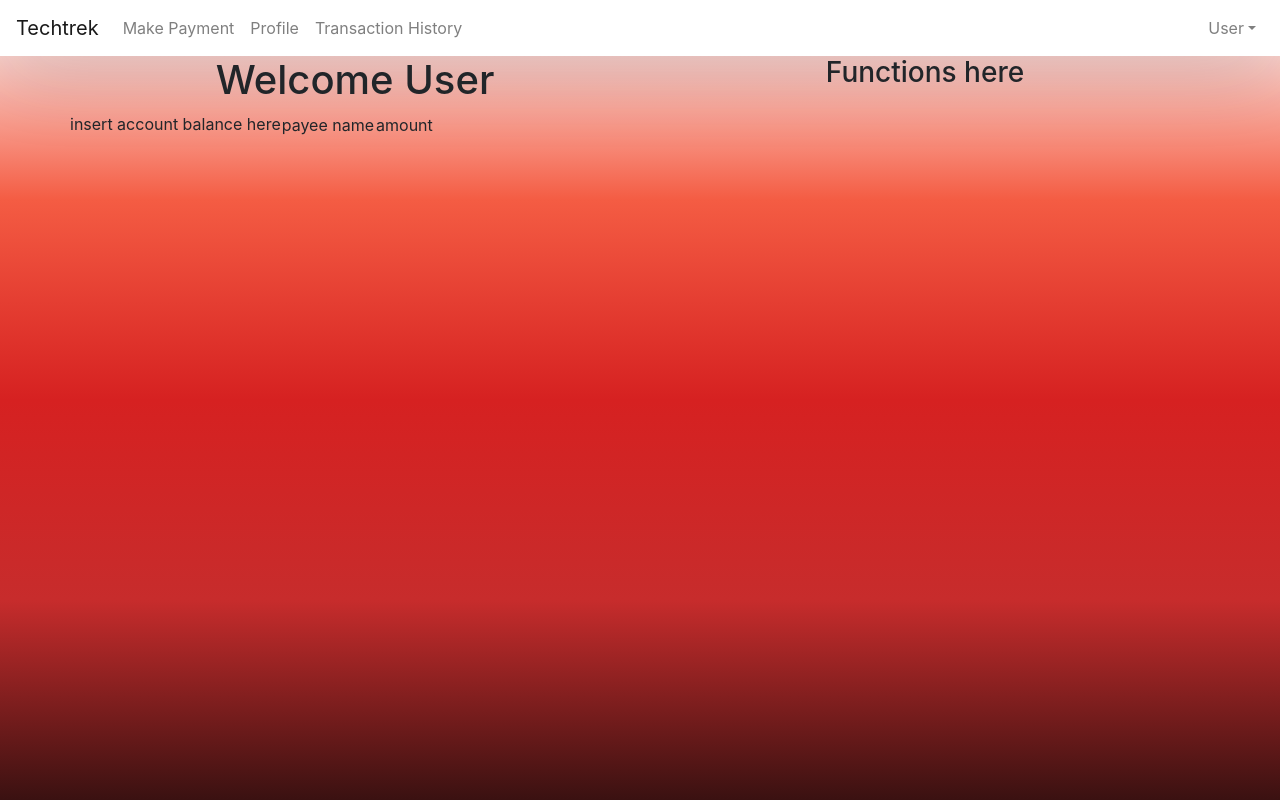
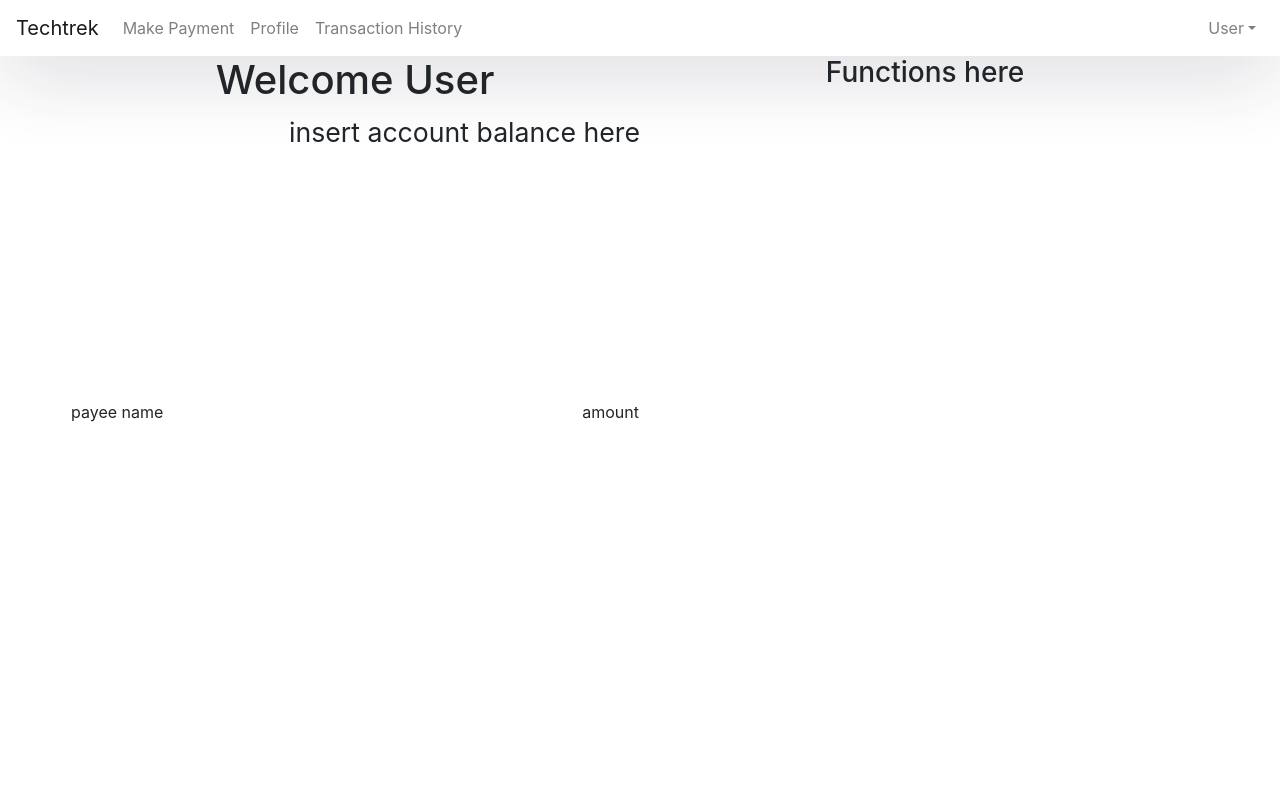
Before and after one commit to e0176881/SEED2021_TT2_Room-12, a React (Create React App) app: page /home in a window 1280 px wide. Built offline with nearby package versions, Linux system fonts and the light colour scheme; sample sign-in values are in the browser's storage.

Commit message:
update css

```diff
--- a/src/App.css
+++ b/src/App.css
@@ -48,8 +48,8 @@ body {
   font-weight: 400;
   font-family: sans-serif;
   background: #12c2e9;  /* fallback for old browsers */
-  background: -webkit-linear-gradient(to top, #3A1111, #C72C2C, #D62121, #f45c43, #ffffff);  /* Chrome 10-25, Safari 5.1-6 */
-  background: linear-gradient(to top, #3A1111, #C72C2C, #D62121, #f45c43, #ffffff); /* W3C, IE 10+/ Edge, Firefox 16+, Chrome 26+, Opera 12+, Safari 7+ */
+
+  background: #ffffff;
 
 }
 
@@ -108,3 +108,17 @@ body, html, .App, #root, .outer {
 .forgot-password a {
   color: #167bff;
 }
+
+
+
+.accountbalance {
+  height: 200px;
+  width:100%;
+  text-align: right;
+  font-size: 20pt;
+}
+
+.transactionhist {
+  height: 200px;
+  width:100%;
+}
```
